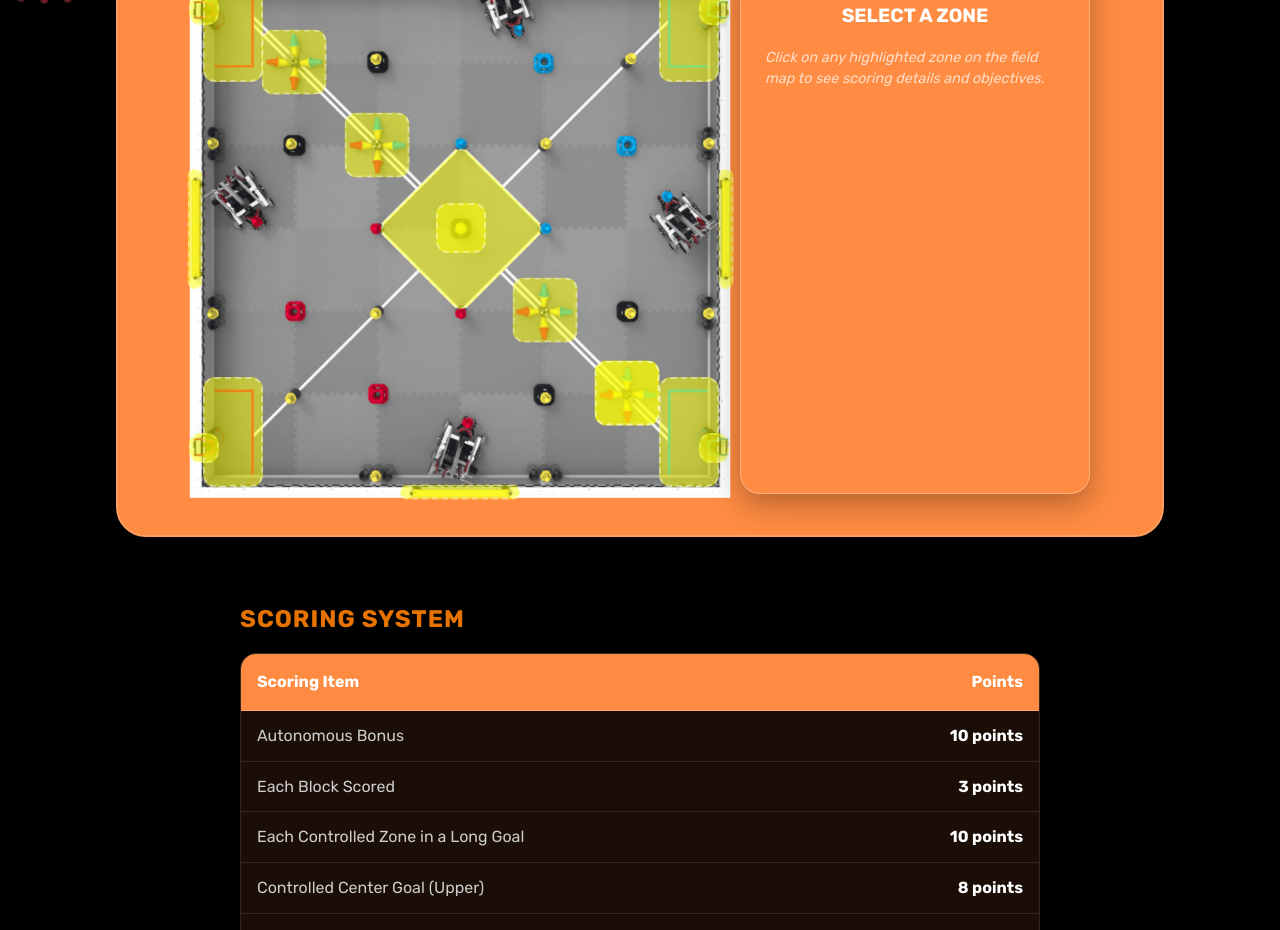
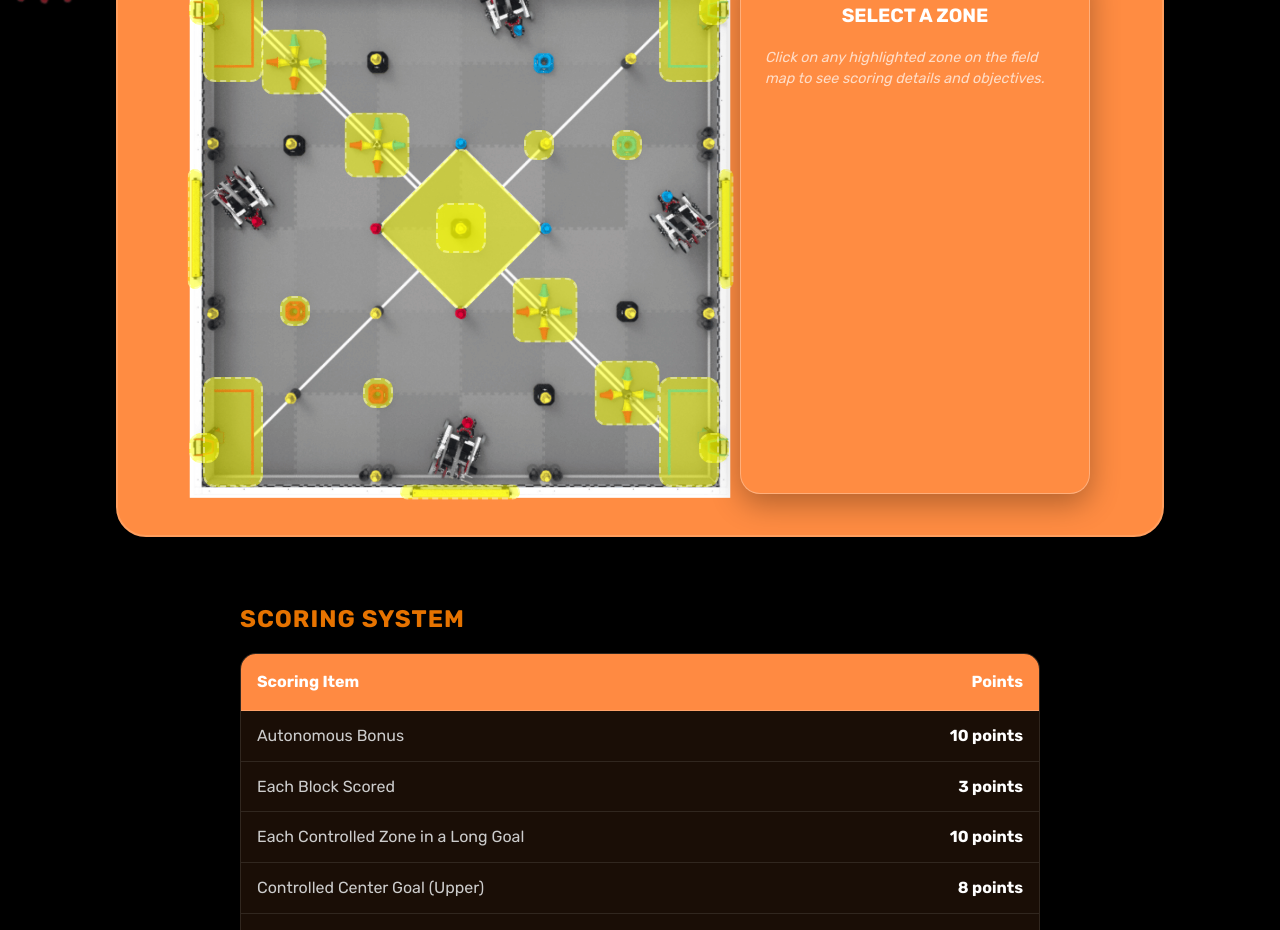
Before and after one commit to codersushi/beyond-the-bot, a Next.js app: page /gameoverviewoverride in a window 1280 px wide. Shown: the part 900-1830 px from the top of the page. Built offline with nearby package versions, Linux system fonts and the light colour scheme.

Commit message:
Finalized Format For Red Post

```diff
--- a/app/gameoverviewoverride/page.tsx
+++ b/app/gameoverviewoverride/page.tsx
@@ -147,10 +147,28 @@ export default function GameOverview() {
       x: "48.7%", y: "80%", w: "65px", h: "65px",
     },
     {
-      id: "redpost",
-      title: "RedPost",
-      description: "ing each alliance + wildcard. Robots can only hold 1 pin and 1 cup at a time, and can stack the elements up to 50 inches tall to get points.",
-      x: "48.7%", y: "80%", w: "65px", h: "65px",
+      id: "redpost1",
+      title: "Red Post",
+      description: "The Red Alliance's post. Only the Red Alliance is allowed to stack on this post.",
+      x: "23.3%", y: "80%", w: "30px", h: "30px",
+    },
+    {
+      id: "redpost2",
+      title: "Red Post",
+      description: "The Red Alliance's post. Only the Red Alliance is allowed to stack on this post.",
+      x: "14.8%", y: "65.1%", w: "30px", h: "30px",
+    },
+    {
+      id: "bluepost1",
+      title: "Blue Post",
+      description: "The Blue Alliance's post. Only the Blue Alliance is allowed to stack on this post.",
+      x: "48.7%", y: "35.1%", w: "30px", h: "30px",
+    },
+    {
+      id: "bluepost2",
+      title: "Blue Post",
+      description: "The Blue Alliance's post. Only the Blue Alliance is allowed to stack on this post.",
+      x: "39.7%", y: "35.1%", w: "30px", h: "30px",
     },
   ];
 
```
